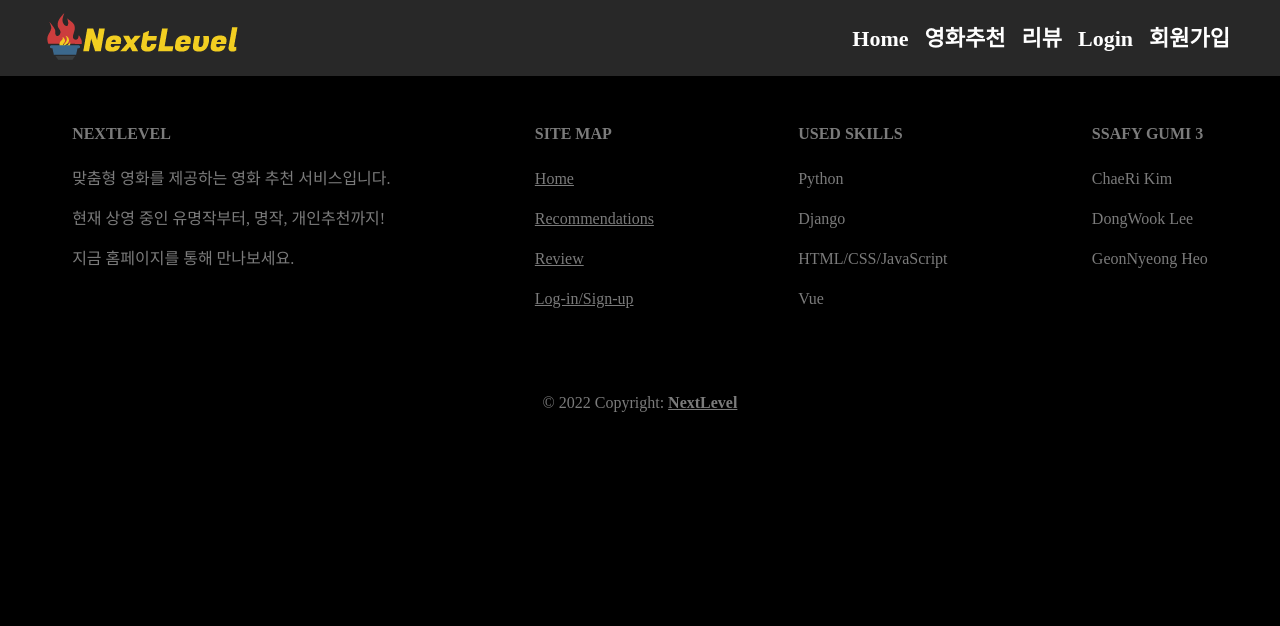
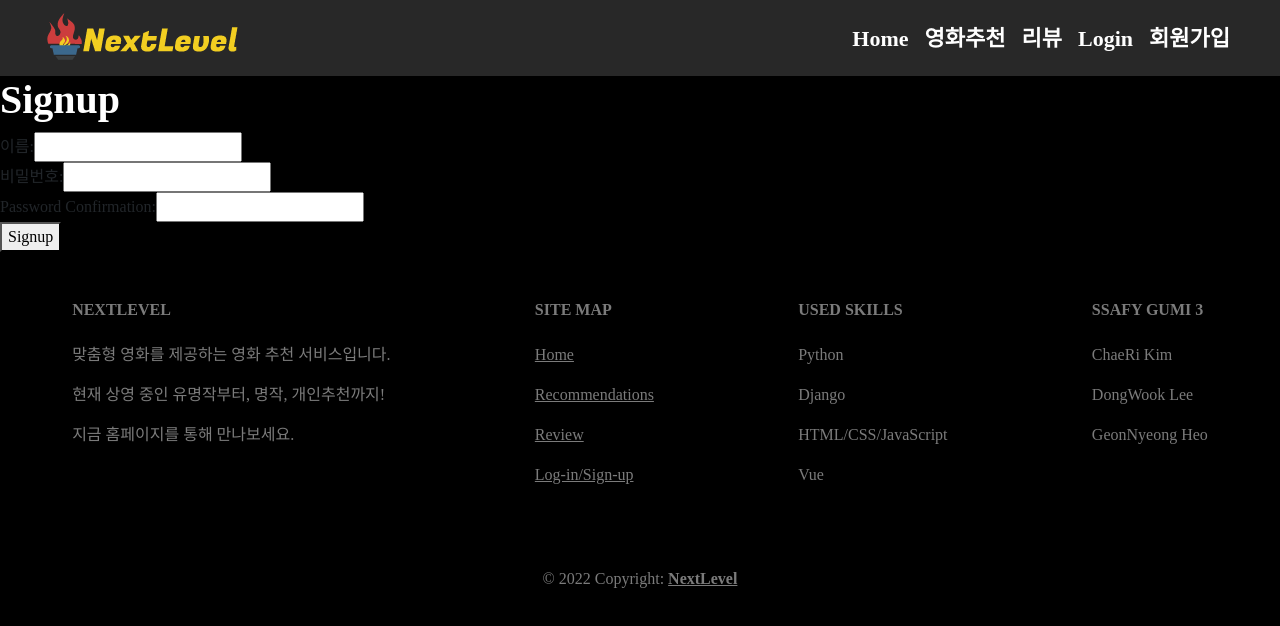
Before and after one commit to bigleaderman/ssafy--penetrate-project, a Vue app in the folder client/nextlevel/: page /signup in a window 1280 px wide. Shown: the top 626 px of the page. Built offline with nearby package versions, Linux system fonts and the light colour scheme; a web font is replaced by a local one.

Commit message:
accounts

```diff
--- a/client/nextlevel/src/api/drf.js
+++ b/client/nextlevel/src/api/drf.js
@@ -1,26 +1,23 @@
-const HOST = 'http://localhost:8000/api/v1/'
+const HOST = 'http://localhost:8000/'
 
 // const MOVIES = 'movies/'
 // const RECOMMENDATION = 'recommendation/'
 const COMMUNITIES = 'communities/'
-// const ACCOUNTS = 'account/'
+const ACCOUNTS = 'account/'
 
 
 export default {
-  // accounts: {
-  //   login: () => HOST + ACCOUNTS + 'login/',
-  //   logout: () => HOST + ACCOUNTS + 'logout/',
-  //   signup: () => HOST + ACCOUNTS + 'signup/',
-  //   // Token 으로 현재 user 판단
-  //   currentUserInfo: () => HOST + ACCOUNTS + 'user/',
-  //   // username으로 프로필 제공
-  //   profile: username => HOST + ACCOUNTS + 'profile/' + username,
-  // },
+  accounts: {
+    login: () => HOST + ACCOUNTS + 'login/',
+    logout: () => HOST + ACCOUNTS + 'logout/',
+    signup: () => HOST + ACCOUNTS + 'signup/',
+    currentUserInfo: () => HOST + ACCOUNTS + 'user/',
+  },
   communities: {
-    reviews : () => HOST + COMMUNITIES + 'review/',
-    review : reviewPk => HOST + COMMUNITIES + `${reviewPk}/`,
-    commentCreate : (articlePk)  => HOST + COMMUNITIES + 'review/' + `${articlePk}/` +'comment/',
-    commentChange : (articlePk, commentPk)  => HOST + COMMUNITIES + 'review/' + `${articlePk}/` +'comment/' + `${commentPk}/`
+    reviews: () => HOST + COMMUNITIES + 'review/',
+    review: reviewPk => HOST + COMMUNITIES + `${reviewPk}/`,
+    commentCreate: (articlePk) => HOST + COMMUNITIES + 'review/' + `${articlePk}/` + 'comment/',
+    commentChange: (articlePk, commentPk) => HOST + COMMUNITIES + 'review/' + `${articlePk}/` + 'comment/' + `${commentPk}/`
     // likeArticle: articlePk => HOST + ARTICLES + `${articlePk}/` + 'like/',
     // comments: articlePk => HOST + ARTICLES + `${articlePk}/` + COMMENTS,
     // comment: (articlePk, commentPk) =>
--- /dev/null
+++ b/client/nextlevel/src/components/Account/AccountErrorList.vue
@@ -0,0 +1,30 @@
+<template>
+  <div class="account-error-list">
+    <p v-for="(errors, field) in authError" :key="field">
+      {{ field }}
+      <ul>
+        <li v-for="(error, idx) in errors" :key="idx">
+          {{ error }}
+        </li>
+      </ul>
+    </p>
+
+  </div>
+</template>
+
+<script>
+import { mapGetters } from "vuex";
+
+export default {
+  name: "AccountErrorList",
+  computed: {
+    ...mapGetters(["authError"]),
+  },
+};
+</script>
+
+<style>
+.account-error-list {
+  color: red;
+}
+</style>
--- a/client/nextlevel/src/router/index.js
+++ b/client/nextlevel/src/router/index.js
@@ -2,6 +2,11 @@ import Vue from 'vue'
 import VueRouter from 'vue-router'
 import HomeView from '../views/HomeView.vue'
 import CommunitiesView from '@/views/CommunitiesView.vue'
+
+import LoginView from '@/views/LoginView.vue'
+import LogoutView from '@/views/LogoutView.vue'
+import SignupView from '@/views/SignupView.vue'
+import NotFound404 from '@/views/NotFound404.vue'
 
 Vue.use(VueRouter)
 
@@ -12,10 +17,34 @@ const routes = [
     component: HomeView
   },
   {
-    path : '/communities',
-    name : 'communities',
-    component : CommunitiesView
-  }
+    path: '/communities',
+    name: 'communities',
+    component: CommunitiesView
+  },
+  {
+    path: '/login',
+    name: 'login',
+    component: LoginView
+  },
+  {
+    path: '/logout',
+    name: 'logout',
+    component: LogoutView
+  },
+  {
+    path: '/signup',
+    name: 'signup',
+    component: SignupView
+  },
+  {
+    path: '/404',
+    name: 'NotFound404',
+    component: NotFound404
+  },
+  {
+    path: '*',
+    redirect: '/404'
+  },
 ]
 
 const router = new VueRouter({
--- a/client/nextlevel/src/store/index.js
+++ b/client/nextlevel/src/store/index.js
@@ -3,8 +3,10 @@ import Vuex from 'vuex'
 
 import movie from './modules/movie'
 import communities from './modules/communities'
+import accounts from './modules/accounts'
+
 Vue.use(Vuex)
 
 export default new Vuex.Store({
-  modules : { movie, communities }
+  modules: { movie, communities, accounts }
 })
--- /dev/null
+++ b/client/nextlevel/src/store/modules/accounts.js
@@ -0,0 +1,107 @@
+import router from '@/router'
+import axios from 'axios'
+import drf from '@/api/drf'
+
+
+export default {
+  state: {
+    token: localStorage.getItem('token') || '',
+    currentUser: {},
+    authError: null,
+  },
+
+  getters: {
+    isLoggedIn: state => !!state.token,
+    currentUser: state => state.currentUser,
+    authError: state => state.authError,
+    authHeader: state => ({ Authorization: `Token ${state.token}` })
+  },
+
+  mutations: {
+    SET_TOKEN: (state, token) => state.token = token,
+    SET_CURRENT_USER: (state, user) => state.currentUser = user,
+    SET_AUTH_ERROR: (state, error) => state.authError = error
+  },
+
+  actions: {
+    saveToken({ commit }, token) {
+      commit('SET_TOKEN', token)
+      localStorage.setItem('token', token)
+    },
+
+    removeToken({ commit }) {
+      commit('SET_TOKEN', '')
+      localStorage.setItem('token', '')
+    },
+
+    login({ commit, dispatch }, credentials) {
+      axios({
+        url: drf.accounts.login(),
+        method: 'post',
+        data: credentials
+      })
+        .then(res => {
+          const token = res.data.key
+          dispatch('saveToken', token)
+          dispatch('fetchCurrentUser')
+          router.push({ name: 'articles' })
+        })
+        .catch(err => {
+          console.error(err.response.data)
+          commit('SET_AUTH_ERROR', err.response.data)
+        })
+    },
+
+    signup({ commit, dispatch }, credentials) {
+      axios({
+        url: drf.accounts.signup(),
+        method: 'post',
+        data: credentials
+      })
+        .then(res => {
+          const token = res.data.key
+          dispatch('saveToken', token)
+          dispatch('fetchCurrentUser')
+          router.push({ name: 'articles' })
+        })
+        .catch(err => {
+          console.error(err.response.data)
+          commit('SET_AUTH_ERROR', err.response.data)
+        })
+    },
+
+    logout({ getters, dispatch }) {
+      axios({
+        url: drf.accounts.logout(),
+        method: 'post',
+        // data: {},
+        headers: getters.authHeader,
+      })
+        .then(() => {
+          dispatch('removeToken')
+          alert('성공적으로 logout!')
+          router.push({ name: 'login' })
+        })
+        .error(err => {
+          console.error(err.response)
+        })
+    },
+
+    fetchCurrentUser({ commit, getters, dispatch }) {
+      if (getters.isLoggedIn) {
+        axios({
+          url: drf.accounts.currentUserInfo(),
+          method: 'get',
+          headers: getters.authHeader,
+        })
+          .then(res => commit('SET_CURRENT_USER', res.data))
+          .catch(err => {
+            if (err.response.status === 401) {
+              dispatch('removeToken')
+              router.push({ name: 'login' })
+            }
+          })
+      }
+    },
+  },
+}
--- /dev/null
+++ b/client/nextlevel/src/views/LoginView.vue
@@ -0,0 +1,59 @@
+<template>
+  <div>
+    <h1>Login</h1>
+
+    <account-error-list v-if="authError"></account-error-list>
+
+    <form @submit.prevent="login(credentials)">
+      <div>
+        <label for="username">username: </label>
+        <input
+          v-model="credentials.username"
+          type="text"
+          id="username"
+          required
+        />
+      </div>
+
+      <div>
+        <label for="password">password: </label>
+        <input
+          v-model="credentials.password"
+          type="password"
+          id="password"
+          required
+        />
+      </div>
+
+      <button>Login</button>
+    </form>
+  </div>
+</template>
+
+<script>
+import { mapActions, mapGetters } from "vuex";
+import AccountErrorList from "@/components/Account/AccountErrorList.vue";
+
+export default {
+  name: "LoginView",
+  components: {
+    AccountErrorList,
+  },
+  data() {
+    return {
+      credentials: {
+        username: "",
+        password: "",
+      },
+    };
+  },
+  computed: {
+    ...mapGetters(["authError"]),
+  },
+  methods: {
+    ...mapActions(["login"]),
+  },
+};
+</script>
+
+<style></style>
--- /dev/null
+++ b/client/nextlevel/src/views/LogoutView.vue
@@ -0,0 +1,28 @@
+<template>
+  <div>
+    <h1>Logout</h1>
+  </div>
+</template>
+
+<script>
+import { mapActions, mapGetters } from "vuex";
+
+export default {
+  methods: {
+    ...mapActions(["logout"]),
+  },
+  computed: {
+    ...mapGetters(["isLoggedIn"]),
+  },
+  created() {
+    if (this.isLoggedIn) {
+      this.logout();
+    } else {
+      alert("잘못된 접근");
+      this.$router.back();
+    }
+  },
+};
+</script>
+
+<style></style>
--- /dev/null
+++ b/client/nextlevel/src/views/NotFound404.vue
@@ -0,0 +1,21 @@
+<template>
+  <div>
+    <img class="not-found" src="@/assets/404.png" alt="not-found" />
+    <h1>404 Not Found</h1>
+  </div>
+</template>
+
+<script>
+export default {
+  name: "NotFound404",
+};
+</script>
+
+<style>
+img.not-found {
+  width: 100%;
+}
+h1 {
+  color: white;
+}
+</style>
--- /dev/null
+++ b/client/nextlevel/src/views/SignupView.vue
@@ -0,0 +1,69 @@
+<template>
+  <div>
+    <h1>Signup</h1>
+
+    <account-error-list v-if="authError"></account-error-list>
+
+    <form @submit.prevent="signup(credentials)">
+      <div>
+        <label for="username">이름: </label>
+        <input
+          v-model="credentials.username"
+          type="text"
+          id="username"
+          required
+        />
+      </div>
+      <div>
+        <label for="password1">비밀번호: </label>
+        <input
+          v-model="credentials.password1"
+          type="password"
+          id="password1"
+          required
+        />
+      </div>
+      <div>
+        <label for="password2">Password Confirmation:</label>
+        <input
+          v-model="credentials.password2"
+          type="password"
+          id="password2"
+          required
+        />
+      </div>
+      <div>
+        <button>Signup</button>
+      </div>
+    </form>
+  </div>
+</template>
+
+<script>
+import { mapActions, mapGetters } from "vuex";
+import AccountErrorList from "@/components/Account/AccountErrorList.vue";
+
+export default {
+  name: "SignupView",
+  components: {
+    AccountErrorList,
+  },
+  data() {
+    return {
+      credentials: {
+        username: "",
+        password1: "",
+        password2: "",
+      },
+    };
+  },
+  computed: {
+    ...mapGetters(["authError"]),
+  },
+  methods: {
+    ...mapActions(["signup"]),
+  },
+};
+</script>
+
+<style></style>
```
Also changed, not shown: client/nextlevel/src/assets/404.png (added).
